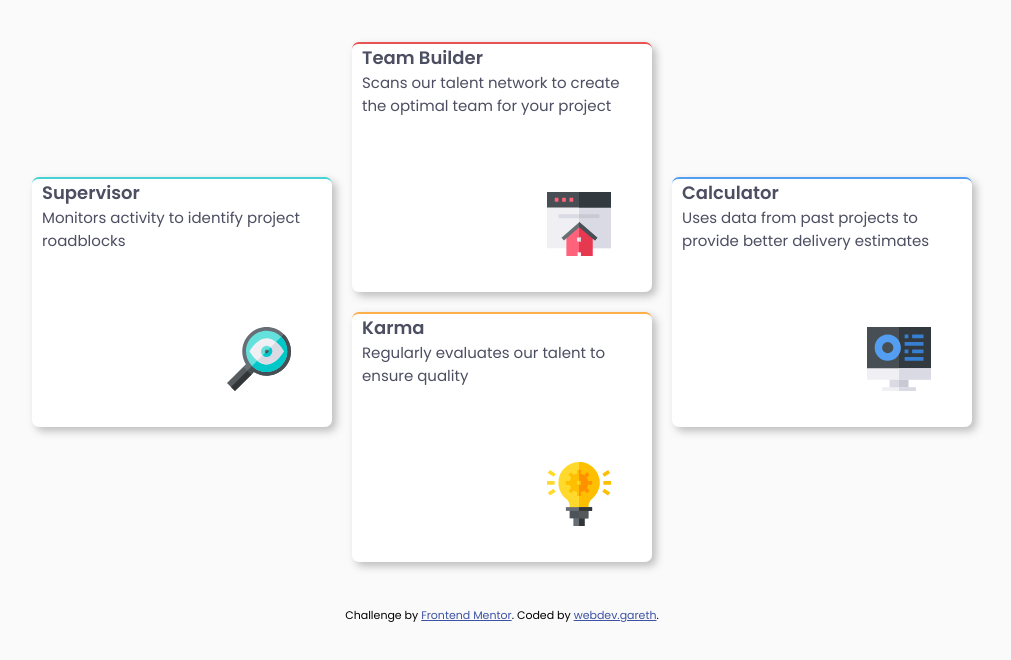
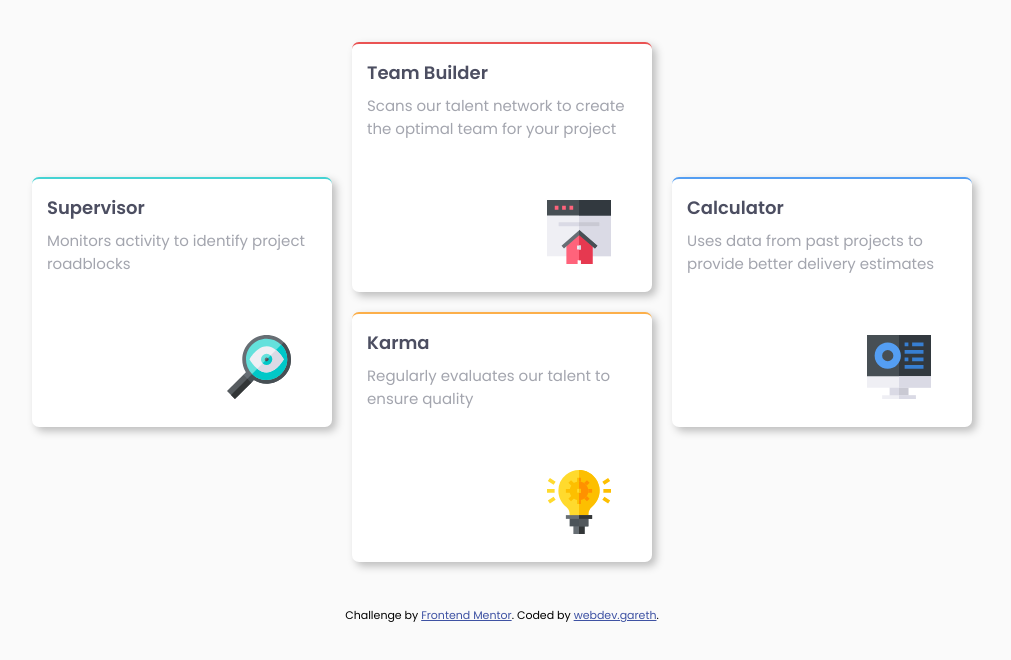
Before and after one commit to webdev-gareth/Four-Card-Feature-Section, a plain HTML site: page index.html in a window 1280 px wide. Shown: the part 195-855 px from the top of the page, without its empty margins (138-1149 px from the left). Before the commit the page ends 819 px from the top, so only its background shows below. Drawn offline with Linux system fonts and the light colour scheme.

Commit message:
update styles

```diff
--- a/style.css
+++ b/style.css
@@ -59,12 +59,19 @@ div.container h1 {
     font-size: 1.2em;
 }
 div.container p {
-    color: var(--Very-Dark-Blue);
+    color: var(--Grayish-Blue);
     font-size: 1em;
+    margin-top: 0.5em;
 }
 div.container h1, div.container p {
-    margin-left: 10px;
+    margin-left: 15px;
     margin-right: 10px;
+}
+.content {
+    margin-top: 1em;
+}
+.card1, .card2, .card3, .card4 {
+    height: 250px;
 }
 .card1 {
     background-color: white;
@@ -75,8 +82,8 @@ div.container h1, div.container p {
 }
 img {
     margin-left: 13em;
-    margin-top: 5em;
-    margin-bottom: 2em;
+    margin-top: 4em;
+    margin-bottom: 8em;
 }
 .card2 {
     background-color: white;
```
